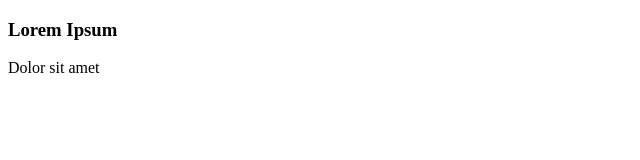
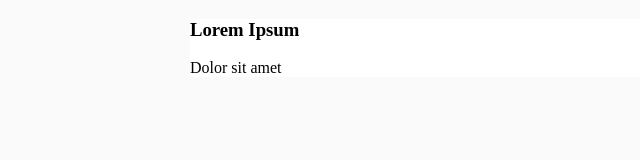
Before and after one commit to zenproxx/zenproxx.github.io, a plain HTML site: page index.html in a window 1280 px wide. Shown: the whole page, without its empty margins (0-640 px from the left). Drawn offline with nearby package versions, Linux system fonts and the light colour scheme.

Commit message:
tambahan css
Signed-off-by: Akbar Rafsanjani <zenproxx@outlook.com>

```diff
--- /dev/null
+++ b/css/style.css
@@ -0,0 +1,11 @@
+/* style.css */
+
+body{
+	background: #fafafa;
+}
+
+.wrapper{
+	max-width: 900px;
+	margin: 0px auto;
+	background: #fff;
+}
--- a/index.html
+++ b/index.html
@@ -3,12 +3,18 @@
 
 	<head>
 		<title>Zen's Blog</title>
+
+		<link rel="stylesheet" href="https://cdnjs.cloudflare.com/ajax/libs/normalize/8.0.0/normalize.min.css">
+		<link rel="stylesheet" href="css/style.css">
+
 	</head>
 
 	<body>
 
-		<h3>Lorem Ipsum</h3>
-		<p>Dolor sit amet</p>
+		<div class="wrapper">
+			<h3>Lorem Ipsum</h3>
+			<p>Dolor sit amet</p>
+		</div>
 
 	</body>
 
```
